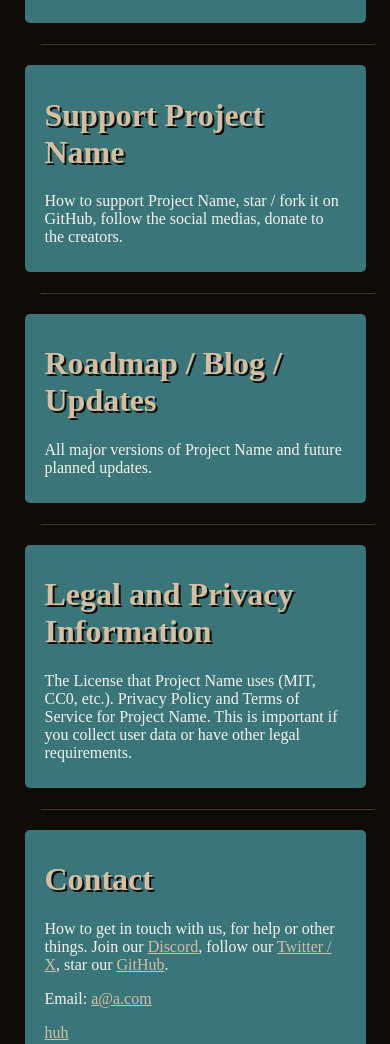
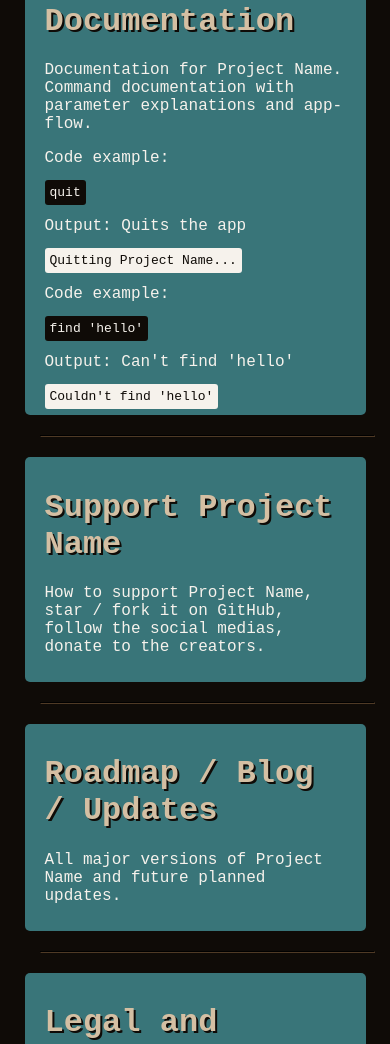
Before and after one commit to JakeDaSpud/forksite, a plain HTML site: page index.html in a window 390 px wide. Shown: the part 1286-2330 px from the top of the page. Drawn offline with Linux system fonts and the light colour scheme.

Commit message:
:lipstick: added code input and output blocks css
:sparkles: added telephone section and code examples to documentation section

```diff
--- a/index.html
+++ b/index.html
@@ -62,6 +62,16 @@
 		<div id="docs" class="project-section">
 			<h1>Documentation</h1>
 			<p>Documentation for Project Name. Command documentation with parameter explanations and app-flow.</p>
+
+			<p>Code example:</p>
+			<code>quit</code>
+			<p>Output: Quits the app</p>
+			<samp>Quitting Project Name...</samp>
+
+			<p>Code example:</p>
+			<code>find 'hello'</code>
+			<p>Output: Can't find 'hello'</p>
+			<samp>Couldn't find 'hello'</samp>
 		</div>
 
 		<hr>
@@ -91,7 +101,7 @@
 			<h1>Contact</h1>
 			<p>How to get in touch with us, for help or other things. Join our <a href="" target="_blank">Discord</a>, follow our <a href="" target="_blank">Twitter / X</a>, star our <a href="" target="_blank">GitHub</a>.</p>
 			<p>Email: <a href="mailto:a@a.com?subject=Hello%21%20Regarding%20Project%20Name...&body=Here%27s%20my%20question%20%2F%20Here%27s%20my%20feature%20request.">a@a.com</a></p>
-			<a href="mailto:a@a.com">huh</a>
+			<p>Phone: <a href="tel:012-345-6789">012-345-6789</a></p>
 		</div>
 	</main>
 
--- a/styles.css
+++ b/styles.css
@@ -9,6 +9,11 @@
 
 	--link_colour: var(--primary);
 	--link_highlight: var(--text);
+
+	--code_bg: var(--bg_colour);
+	--code_text: var(--text);
+	--code_output_text: var(--bg_colour);
+	--code_output_bg: var(--text);
 }
 
 
@@ -35,6 +40,22 @@ p, span {
 	color: var(--text);
 }
 
+code {
+	padding: 5px;
+	border-radius: 3px;
+
+	color: var(--code_text);
+	background-color: var(--code_bg);
+}
+
+samp {
+	padding: 5px;
+	border-radius: 3px;
+
+	color: var(--code_output_text);
+	background-color: var(--code_output_bg);
+}
+
 
 
 html {
@@ -46,7 +67,7 @@ html {
 	flex-direction: column;
 	align-items: center;
 
-	font-family: cascadia code;
+	font-family: cascadia code, monospace, sans-serif;
 }
 
 
@@ -64,6 +85,7 @@ body {
 @media (max-width: 1000px) {
 	body {
 		width: 90%;
+		align-items: center;
 	}
 }
 
```
